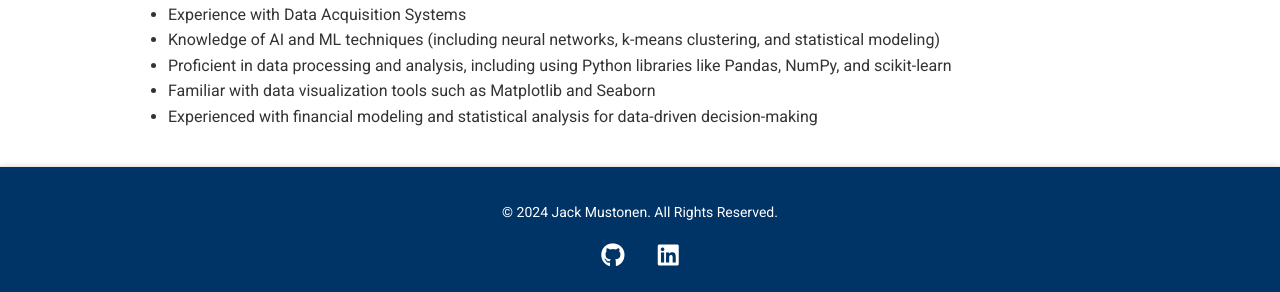
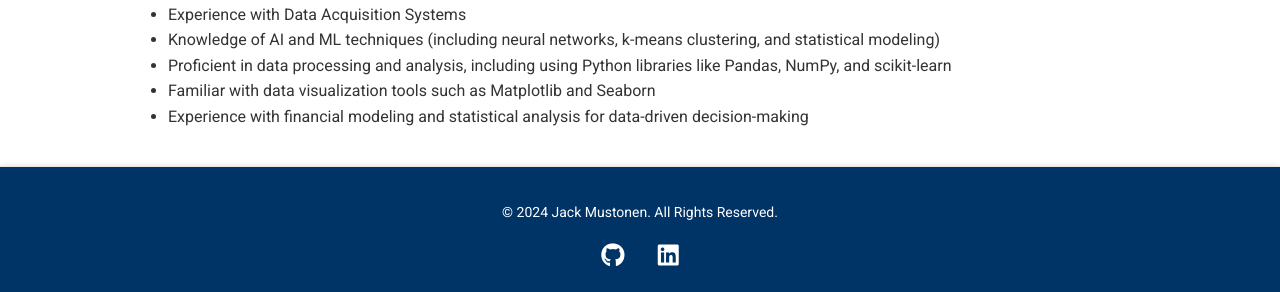
Before and after one commit to APinchofPepper/jackmustonen.com, a Jekyll site: the page built from resume.md, in a window 1280 px wide. Shown: the part 1061-1353 px from the top of the page. Built offline with Jekyll 4.4.1, drawn with Linux system fonts in a browser that asks for light colours.

Commit message:
Update resume.md

```diff
--- a/resume.md
+++ b/resume.md
@@ -44,4 +44,4 @@ creation of PowerPoint presentations)
 - Knowledge of AI and ML techniques (including neural networks, k-means clustering, and statistical modeling)
 - Proficient in data processing and analysis, including using Python libraries like Pandas, NumPy, and scikit-learn
 - Familiar with data visualization tools such as Matplotlib and Seaborn
-- Experienced with financial modeling and statistical analysis for data-driven decision-making
+- Experience with financial modeling and statistical analysis for data-driven decision-making
```
